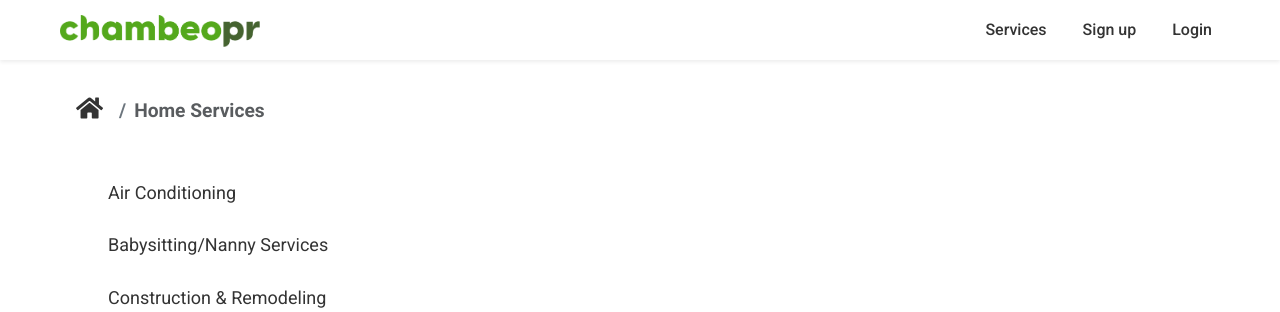
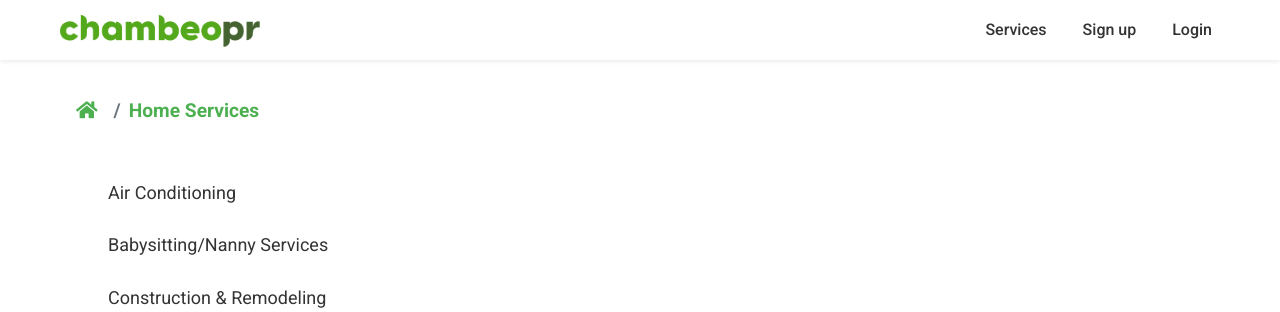
Before and after one commit to alvarolaham/chambeopr_render, a Django app: page /home_services/ in a window 1280 px wide. Shown: the top 312 px of the page. Run offline with Django 5.2, Linux system fonts and the light colour scheme; some libraries are stand-ins or nearby versions.

Commit message:
new colors for breadcrumb

```diff
--- a/myapp/static/css/styles.css
+++ b/myapp/static/css/styles.css
@@ -248,7 +248,7 @@ footer p {
 }
 
 .breadcrumb-item a {
-    color: #333;
+    color: #4CAF50;
     text-decoration: none;
 }
 
@@ -259,7 +259,11 @@ footer p {
 }
 
 .breadcrumb-item i {
-    font-size: 1.5rem;
+    font-size: 1.2rem;
+}
+
+.breadcrumb-item-text {
+    color: #4CAF50 !important;
 }
 
 @media (max-width: 1200px) {
--- a/myapp/templates/myapp/breadcrumb.html
+++ b/myapp/templates/myapp/breadcrumb.html
@@ -7,6 +7,6 @@
                 <i class="fas fa-home"></i>
             </a>
         </li>
-        <li class="breadcrumb-item active" aria-current="page">{{ current_page }}</li>
+        <li class="breadcrumb-item active breadcrumb-item-text" aria-current="page">{{ current_page }}</li>
     </ol>
 </nav>
```
Also changed, not shown: db.sqlite3, 16 other files.
